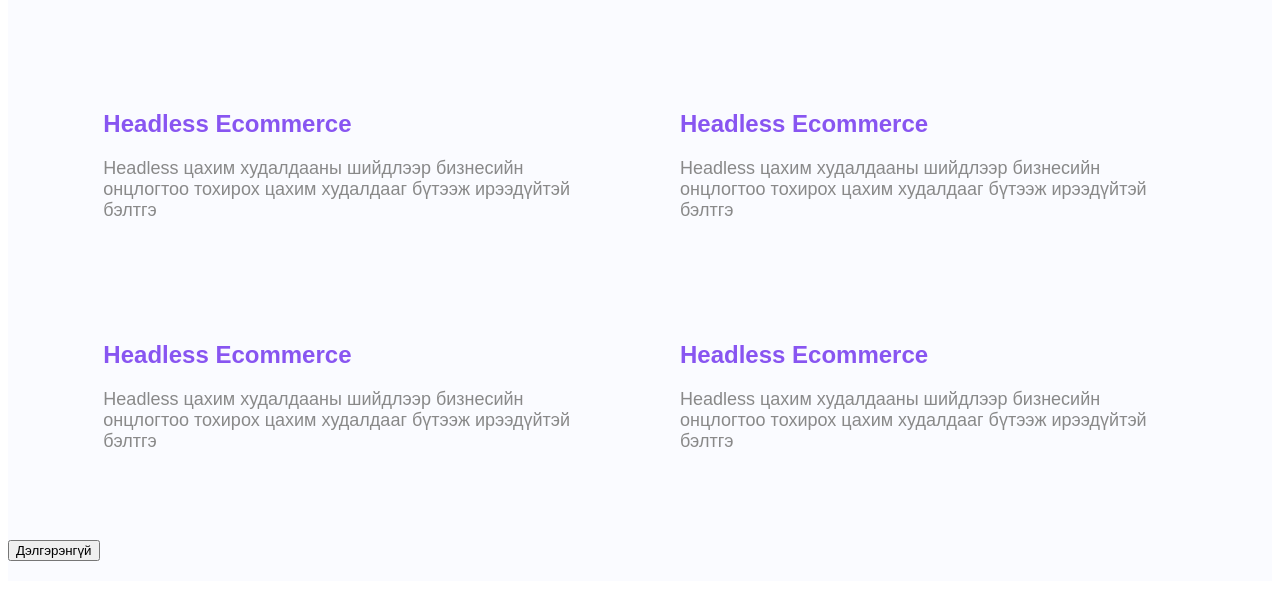
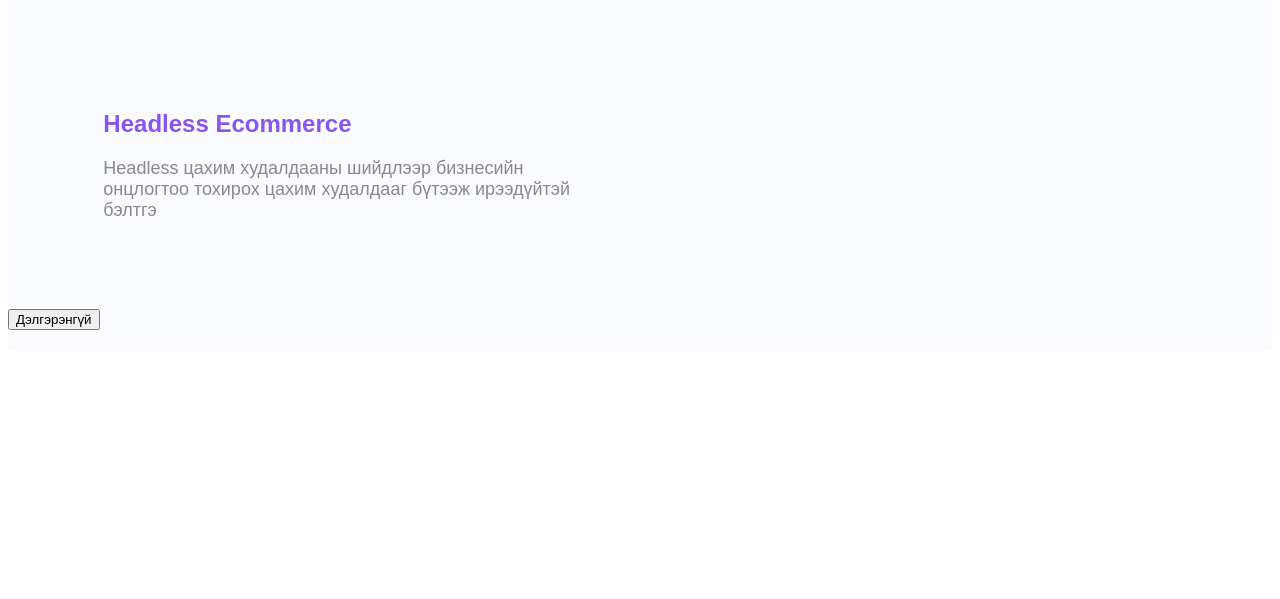
Before and after one commit to anhbayr-ganaa/hamt, a plain HTML site: page src/bidnii.html in a window 1280 px wide. Shown: the part 153-752 px from the top of the page. Drawn offline with Linux system fonts and the light colour scheme.

Commit message:
second computer

```diff
--- a/src/bidnii.html
+++ b/src/bidnii.html
@@ -14,18 +14,7 @@
                     <p>Headless цахим худалдааны  шийдлээр бизнесийн онцлогтоо тохирох цахим худалдааг бүтээж ирээдүйтэй бэлтгэ</p>
                 </div>
 
-                    <div class="s-item">
-                    <h5>Headless Ecommerce</h5>
-                        <p>Headless цахим худалдааны  шийдлээр бизнесийн онцлогтоо тохирох цахим худалдааг бүтээж ирээдүйтэй бэлтгэ</p>
-                    </div>
-                        <div class="s-item">
-                            <h5>Headless Ecommerce</h5>
-                            <p>Headless цахим худалдааны  шийдлээр бизнесийн онцлогтоо тохирох цахим худалдааг бүтээж ирээдүйтэй бэлтгэ</p>
-                        </div>
-                            <div class="s-item">
-                                <h5>Headless Ecommerce</h5>
-                                <p>Headless цахим худалдааны  шийдлээр бизнесийн онцлогтоо тохирох цахим худалдааг бүтээж ирээдүйтэй бэлтгэ</p>
-                            </div>
+
             </div>
             </div>
             <button type="button" class="delgerengui"><span>Дэлгэрэнгүй</span>
```
